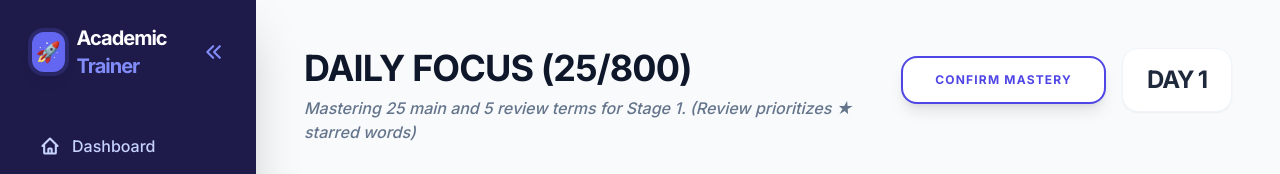
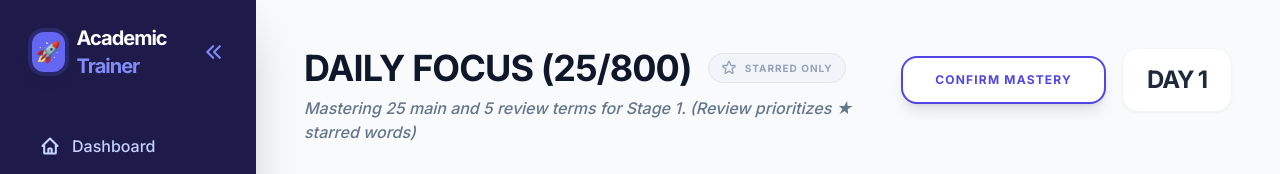
Before and after one commit to JamesCFu/MCVSD-ACE-TRAINER, a React (Vite) app: page / in a window 1280 px wide. Both pictures are taken after a click on the button "Daily Vocab". Shown: the top 174 px of the page. Built offline with nearby package versions, Linux system fonts and the light colour scheme.

Commit message:
Update DailyVocab.tsx

```diff
--- a/components/DailyVocab.tsx
+++ b/components/DailyVocab.tsx
@@ -26,6 +26,9 @@ const DailyVocab: React.FC<DailyVocabProps> = ({ stats, setStats, words, isLoadi
   const [mode, setMode] = useState<'list' | 'flashcards' | 'matching' | 'racecar' | 'test'>('list');
   const [showAdvanceConfirm, setShowAdvanceConfirm] = useState(false);
   const [selectedWord, setSelectedWord] = useState<VocabularyWord | null>(null);
+
+  // --- NEW STATE: Starred Review Mode ---
+  const [isStarredReviewMode, setIsStarredReviewMode] = useState(false);
 
   // Search State
   const [searchQuery, setSearchQuery] = useState('');
@@ -108,10 +111,16 @@ const DailyVocab: React.FC<DailyVocabProps> = ({ stats, setStats, words, isLoadi
   const dailyWords = useMemo(() => {
     if (!words || words.length === 0) return [];
 
+    // --- 1. STARRED REVIEW MODE ---
+    if (isStarredReviewMode) {
+        return words.filter(w => starredSet.has(w.word)).sort((a, b) => a.word.localeCompare(b.word));
+    }
+
+    // --- 2. STANDARD DAILY STAGE LOGIC ---
     const WORDS_PER_DAY = 25;
     const REVIEW_WORDS_COUNT = 5;
 
-    // 1. Sequential 20 words for the day
+    // A. Sequential 25 words for the day
     const startIndex = ((viewingDay - 1) * WORDS_PER_DAY) % words.length;
     const mainBatch: VocabularyWord[] = [];
 
@@ -120,27 +129,27 @@ const DailyVocab: React.FC<DailyVocabProps> = ({ stats, setStats, words, isLoadi
         if (words[idx]) mainBatch.push(words[idx]);
     }
 
-    // 2. Identify the pool of words NOT in the main batch
+    // B. Identify the pool of words NOT in the main batch
     const restOfPool = words.filter(w => !mainBatch.some(mb => mb.word === w.word));
 
-    // 3. Prioritize Starred Words
-    // IMPORTANT: We use the current starredSet here, but by NOT including it in
-    // the dependency array below, we "snapshot" the state of starred words when
-    // the stage first loads. This keeps the review list stable even if words get unstarred.
+    // C. Prioritize Starred Words
+    // We use the current starredSet here, but we removed it from the dependency array
+    // to snapshot the list for the stage duration.
     const starredInPool = restOfPool.filter(w => starredSet.has(w.word));
     const nonStarredInPool = restOfPool.filter(w => !starredSet.has(w.word));
 
-    // Helper sort function - uses viewingDay to shuffle differently each stage
+    // Helper sort function - Uses viewingDay as seed to shuffle differently every stage.
+    // This ensures that even if we have 50 starred words, we get a RANDOM 5 each stage.
     const sortFn = (a: VocabularyWord, b: VocabularyWord) => {
        const hashA = hashString(a.word + `stage-${viewingDay}`);
        const hashB = hashString(b.word + `stage-${viewingDay}`);
        return hashA - hashB;
     };
 
-    // Grab up to 5 starred words first, sorted by the stage hash
+    // Grab up to 5 starred words first (randomized by stage hash)
     const starredSelected = [...starredInPool].sort(sortFn).slice(0, REVIEW_WORDS_COUNT);
 
-    // Fill remainder with random non-starred words
+    // Fill remainder with random non-starred words (randomized by stage hash)
     const remainingSlots = REVIEW_WORDS_COUNT - starredSelected.length;
     let randomSelected: VocabularyWord[] = [];
 
@@ -151,7 +160,9 @@ const DailyVocab: React.FC<DailyVocabProps> = ({ stats, setStats, words, isLoadi
     const reviewBatch = [...starredSelected, ...randomSelected];
 
     return [...mainBatch, ...reviewBatch].sort((a, b) => a.word.localeCompare(b.word));
-  }, [words, viewingDay]);
+
+    // We intentionally exclude 'starredSet' from deps to keep the review words stable for the session/stage
+  }, [words, viewingDay, isStarredReviewMode]);
 
   // Filtered List for Search
   const filteredDailyWords = useMemo(() => {
@@ -162,9 +173,20 @@ const DailyVocab: React.FC<DailyVocabProps> = ({ stats, setStats, words, isLoadi
   }, [dailyWords, searchQuery]);
 
   // Determine Flashcard Deck (Starred vs All)
+  // In Starred Review Mode, the deck is naturally all starred words.
+  // In Daily Mode, we can still filter by starred if we want, but usually default to the daily list.
   useEffect(() => {
+    let newDeck: VocabularyWord[] = [];
+
+    if (isStarredReviewMode) {
+        newDeck = dailyWords; // dailyWords is already just the starred words
+    } else {
+        // In daily mode, if user has starred words IN THE LIST, prioritize them for flashcards?
+        // Or just show all. Let's show all for now to avoid confusion, or prioritize like before.
         const starredInDaily = dailyWords.filter(w => starredSet.has(w.word));
-    const newDeck = starredInDaily.length > 0 ? starredInDaily : dailyWords;
+        newDeck = starredInDaily.length > 0 ? starredInDaily : dailyWords;
+    }
+
     setFlashcardDeck(newDeck);
 
     setCardIndex(prev => {
@@ -172,7 +194,7 @@ const DailyVocab: React.FC<DailyVocabProps> = ({ stats, setStats, words, isLoadi
         return prev;
     });
 
-  }, [dailyWords, starredSet]);
+  }, [dailyWords, starredSet, isStarredReviewMode]);
 
   const matchingPairs = useMemo(() => {
     if (mode !== 'matching' || matchingGameWords.length === 0) {
@@ -386,6 +408,8 @@ const DailyVocab: React.FC<DailyVocabProps> = ({ stats, setStats, words, isLoadi
 
             const currentBest = stats.dailyRaceRecords?.[viewingDay];
 
+            // Only update best time if NOT in starred review mode (to keep daily records clean)
+            if (!isStarredReviewMode) {
                 setStats(prev => ({
                     ...prev,
                     dailyRaceRecords: {
@@ -393,6 +417,7 @@ const DailyVocab: React.FC<DailyVocabProps> = ({ stats, setStats, words, isLoadi
                         [viewingDay]: currentBest ? Math.min(currentBest, finalTime) : finalTime
                     }
                 }));
+            }
 
             setTimeout(() => setRaceFinished(true), 1000);
         } else {
@@ -441,15 +466,21 @@ const DailyVocab: React.FC<DailyVocabProps> = ({ stats, setStats, words, isLoadi
 
   // Cumulative Test Logic
   const startCumulativeTest = () => {
-    const totalLearnedCount = Math.min(words.length, maxDay * 25);
-    const learnedPool = words.slice(0, totalLearnedCount);
+    // In Starred Mode, test only starred words
+    const pool = isStarredReviewMode ? dailyWords : words.slice(0, Math.min(words.length, maxDay * 25));
 
-    // Pick 20 random words from learned pool
-    const selected = [...learnedPool].sort(() => Math.random() - 0.5).slice(0, 20);
+    // Pick 20 random words from pool
+    const selected = [...pool].sort(() => Math.random() - 0.5).slice(0, 20);
+
+    if (selected.length < 4) {
+        // Not enough words for a test
+        alert("Need at least 4 words unlocked or starred to generate a test.");
+        return;
+    }
 
     const questions: Question[] = selected.map((word, idx) => {
         const isDef = Math.random() > 0.5;
-        const distractors = [...learnedPool].filter(w => w.word !== word.word).sort(() => Math.random() - 0.5).slice(0, 3);
+        const distractors = [...pool].filter(w => w.word !== word.word).sort(() => Math.random() - 0.5).slice(0, 3);
         const options = isDef
             ? [word.definition, ...distractors.map(d => d.definition)].sort(() => Math.random() - 0.5)
             : [word.word, ...distractors.map(d => d.word)].sort(() => Math.random() - 0.5);
@@ -545,19 +576,41 @@ const DailyVocab: React.FC<DailyVocabProps> = ({ stats, setStats, words, isLoadi
       <header className="mb-8 flex flex-col md:flex-row justify-between items-start gap-6">
         <div className="flex-1">
           <div className="flex items-center gap-4 mb-2">
-            <h2 className="text-4xl font-black text-slate-900 tracking-tight uppercase">Daily Focus ({(dailyWords.length-5)*viewingDay}/{words.length})</h2>
-            {isCurrentMaxDay && stats.dailyVocabCompleted && (
+            <h2 className="text-4xl font-black text-slate-900 tracking-tight uppercase">
+                {isStarredReviewMode ? `Starred Review (${dailyWords.length})` : `Daily Focus (${(dailyWords.length-5)*viewingDay}/${words.length})`}
+            </h2>
+
+            {/* NEW STAR REVIEW BUTTON */}
+            <button
+                onClick={() => {
+                    setIsStarredReviewMode(!isStarredReviewMode);
+                    setCardIndex(0);
+                    setMode('list');
+                }}
+                className={`flex items-center gap-2 px-3 py-1.5 rounded-full text-[10px] font-black uppercase tracking-widest border transition-all ${isStarredReviewMode ? 'bg-yellow-400 text-yellow-900 border-yellow-500 ring-2 ring-yellow-200' : 'bg-slate-100 text-slate-400 border-slate-200 hover:bg-yellow-100 hover:text-yellow-600'}`}
+                title={isStarredReviewMode ? "Return to Daily Focus" : "Review All Starred Words"}
+            >
+                <svg className="w-4 h-4" fill={isStarredReviewMode ? "currentColor" : "none"} stroke="currentColor" viewBox="0 0 24 24"><path strokeLinecap="round" strokeLinejoin="round" strokeWidth="2" d="M11.049 2.927c.3-.921 1.603-.921 1.902 0l1.519 4.674a1 1 0 00.95.69h4.915c.969 0 1.371 1.24.588 1.81l-3.976 2.888a1 1 0 00-.363 1.118l1.518 4.674c.3.922-.755 1.688-1.538 1.118l-3.976-2.888a1 1 0 00-1.176 0l-3.976 2.888c-.783.57-1.838-.197-1.538-1.118l1.518-4.674a1 1 0 00-.363-1.118l-3.976-2.888c-.784-.57-.38-1.81.588-1.81h4.914a1 1 0 00.951-.69l1.519-4.674z" /></svg>
+                {isStarredReviewMode ? 'Exit Review' : 'Starred Only'}
+            </button>
+
+            {!isStarredReviewMode && isCurrentMaxDay && stats.dailyVocabCompleted && (
               <span className="bg-emerald-100 text-emerald-700 px-3 py-1 rounded-full text-[10px] font-black uppercase tracking-widest border border-emerald-200">Cycle Logged</span>
             )}
-            {!isCurrentMaxDay && (
+            {!isStarredReviewMode && !isCurrentMaxDay && (
                 <span className="bg-slate-100 text-slate-500 px-3 py-1 rounded-full text-[10px] font-black uppercase tracking-widest border border-slate-200">Review Mode</span>
             )}
           </div>
-          <p className="text-slate-500 font-medium italic">Mastering 25 main and 5 review terms for Stage {viewingDay}. (Review prioritizes ★ starred words)</p>
+          <p className="text-slate-500 font-medium italic">
+            {isStarredReviewMode
+                ? "Reviewing all vocabulary terms you have marked with a star."
+                : `Mastering 25 main and 5 review terms for Stage ${viewingDay}. (Review prioritizes ★ starred words)`}
+          </p>
         </div>
 
+        {/* Navigation Controls - Hidden in Starred Mode */}
+        {!isStarredReviewMode && (
         <div className="flex flex-col md:flex-row items-center gap-4 w-full md:w-auto">
-            {/* Navigation Controls */}
             <div className="flex items-center gap-4 w-full md:w-auto">
               {viewingDay > 1 && (
                 <button
@@ -603,6 +656,7 @@ const DailyVocab: React.FC<DailyVocabProps> = ({ stats, setStats, words, isLoadi
                 <div className="text-2xl font-black text-slate-800 text-center uppercase tracking-tighter">Day {viewingDay}</div>
             </div>
         </div>
+        )}
       </header>
 
       <div className="flex flex-wrap gap-2 bg-slate-200 p-1.5 rounded-[1.5rem] w-fit mb-12 shadow-inner border border-slate-300">
```
Lines whose indentation alone changed are shown as unchanged.
